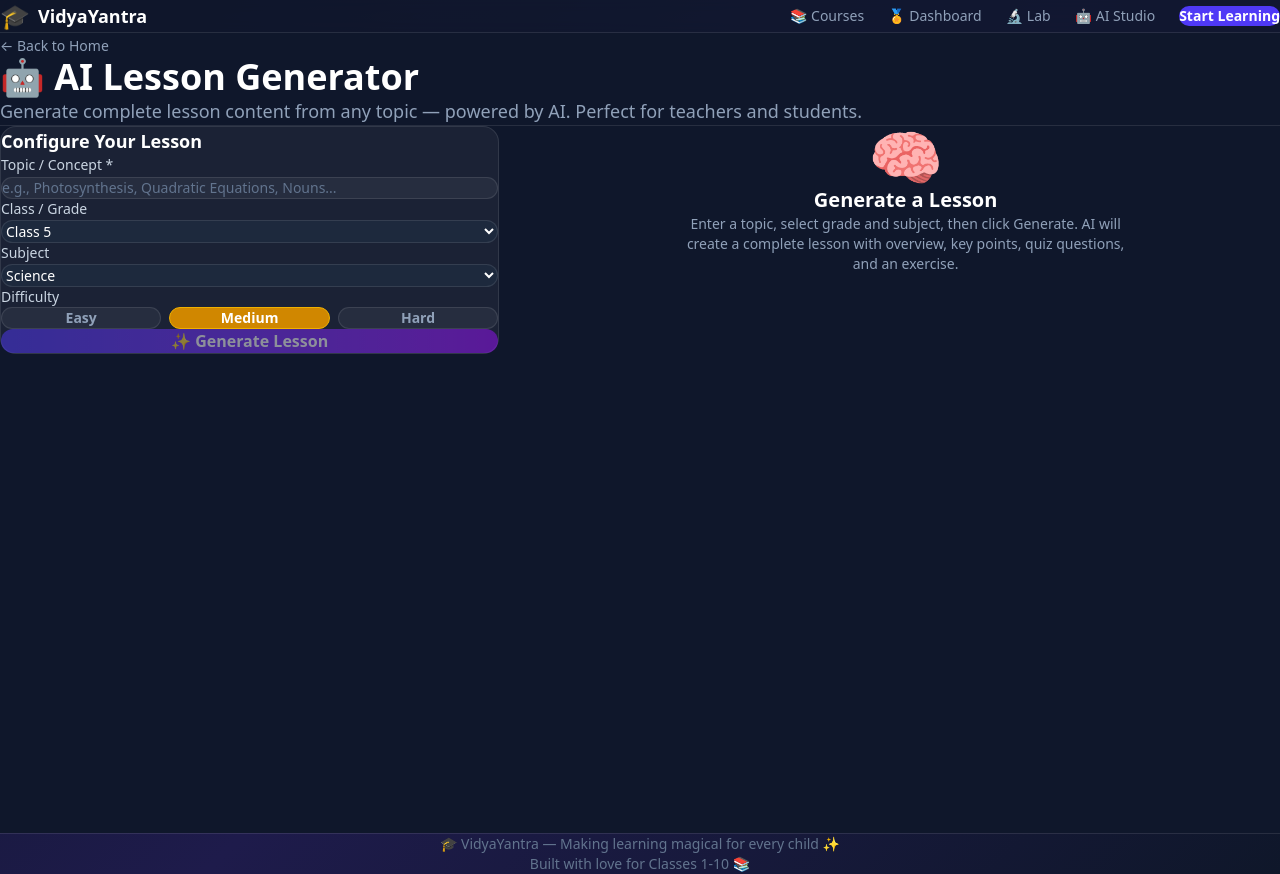
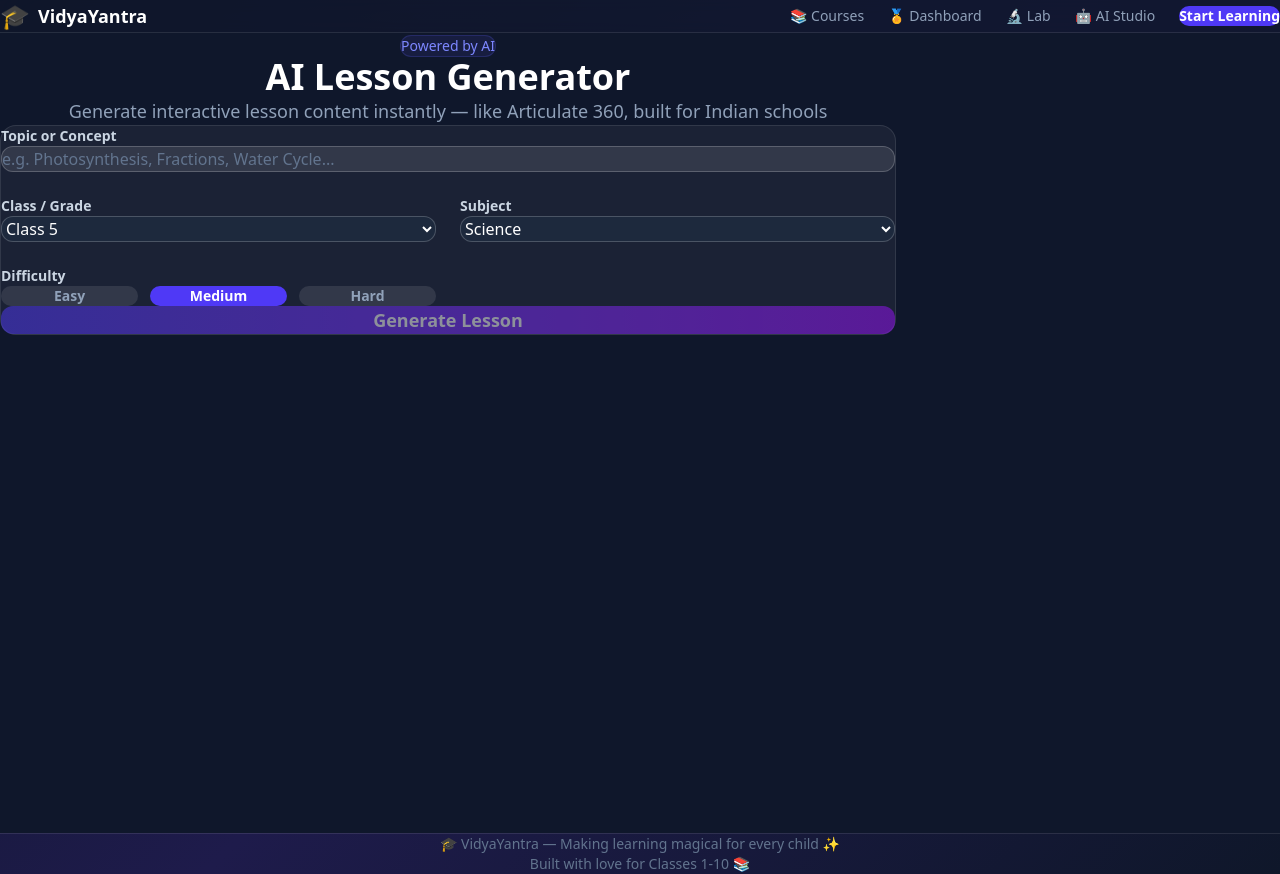
Before and after one commit to ganeshgowri-ASA/VidyaYantra, a Next.js app: page /ai-generate in a window 1280 px wide. Built offline with nearby package versions, Linux system fonts and the light colour scheme.

Commit message:
Fix: AI Lesson Generator page - clean rewrite for Vercel compatibility

```diff
--- a/src/app/ai-generate/page.tsx
+++ b/src/app/ai-generate/page.tsx
@@ -1,16 +1,5 @@
 'use client'
 import { useState } from 'react'
-import Link from 'next/link'
-
-interface GeneratedLesson {
-  overview: string
-  keyPoints: string[]
-  quiz: { question: string; options: string[]; correct: number; explanation: string }[]
-  exercise: { title: string; instructions: string; hints: string[] }
-}
-
-const subjects = ['Mathematics', 'Science', 'English', 'Hindi', 'EVS', 'Social Studies', 'Computer Science']
-const difficulties = ['Easy', 'Medium', 'Hard']
 
 export default function AiGeneratePage() {
   const [topic, setTopic] = useState('')
@@ -18,258 +7,188 @@ export default function AiGeneratePage() {
   const [subject, setSubject] = useState('Science')
   const [difficulty, setDifficulty] = useState('Medium')
   const [loading, setLoading] = useState(false)
-  const [result, setResult] = useState<GeneratedLesson | null>(null)
+  const [result, setResult] = useState(null as any)
   const [copied, setCopied] = useState(false)
+
+  const subjects = ['Mathematics', 'Science', 'English', 'Hindi', 'EVS', 'Social Studies', 'Computer']
 
   const handleGenerate = async () => {
     if (!topic.trim()) return
     setLoading(true)
     setResult(null)
-
     try {
-      const res = await fetch('/api/ai-tutor', {
+      const r = await fetch('/api/ai-tutor', {
         method: 'POST',
         headers: { 'Content-Type': 'application/json' },
-        body: JSON.stringify({ generate: true, topic: topic.trim(), grade, subject, difficulty }),
+        body: JSON.stringify({ generate: true, topic, grade, subject, difficulty })
       })
-      const data = await res.json()
-      if (data.lesson) {
-        setResult(data.lesson)
-      } else {
-        // Fallback demo content
-        setResult({
-          overview: `This lesson covers ${topic} for Class ${grade} ${subject} at ${difficulty} difficulty. Students will learn the fundamental concepts, practice with interactive exercises, and test their understanding through quizzes.`,
-          keyPoints: [
-            `Understanding the basics of ${topic}`,
-            `Key formulas and definitions related to ${topic}`,
-            `Real-world applications of ${topic}`,
-            `Common mistakes to avoid when studying ${topic}`,
-            `Practice problems and solved examples`,
-          ],
-          quiz: [
-            { question: `What is the most important concept in ${topic}?`, options: ['Concept A', 'Concept B', 'Concept C', 'Concept D'], correct: 0, explanation: `Concept A is fundamental to understanding ${topic} at the Class ${grade} level.` },
-            { question: `Which of these is related to ${topic}?`, options: ['Option 1', 'Option 2', 'Option 3', 'Option 4'], correct: 1, explanation: `Option 2 directly relates to ${topic} as studied in ${subject}.` },
-            { question: `In ${topic}, what comes first?`, options: ['Step 1', 'Step 2', 'Step 3', 'Step 4'], correct: 0, explanation: `Step 1 is always the starting point when working with ${topic}.` },
-          ],
-          exercise: {
-            title: `Practice: ${topic}`,
-            instructions: `Apply what you learned about ${topic}. Solve the following problems step by step. Show your working for each answer.`,
-            hints: [
-              `Start by recalling the key definition of ${topic}`,
-              `Use the formula or method taught in the lesson`,
-              `Check your answer by substituting back`,
-            ],
-          },
-        })
+      const data = await r.json()
+      setResult(data)
+    } catch (e) {
+      setResult({ error: 'Failed to generate. Please try again.' })
     }
-    } catch {
-      setResult({
-        overview: `This lesson covers ${topic} for Class ${grade} ${subject}. Explore the key concepts and test your understanding.`,
-        keyPoints: [`Core concepts of ${topic}`, `Important definitions`, `Practice applications`, `Key formulas`, `Common examples`],
-        quiz: [
-          { question: `What is ${topic}?`, options: ['Definition A', 'Definition B', 'Definition C', 'Definition D'], correct: 0, explanation: 'This is the standard definition.' },
-        ],
-        exercise: { title: `${topic} Practice`, instructions: 'Solve the problems using concepts from this lesson.', hints: ['Review the key points', 'Apply step by step'] },
-      })
-    }
-
     setLoading(false)
   }
 
-  const handleExport = () => {
-    if (!result) return
-    const json = JSON.stringify({ topic, grade, subject, difficulty, lesson: result }, null, 2)
-    navigator.clipboard.writeText(json)
+  const handleCopy = () => {
+    navigator.clipboard.writeText(JSON.stringify(result, null, 2))
     setCopied(true)
     setTimeout(() => setCopied(false), 2000)
   }
 
   return (
-    <main className="min-h-screen bg-slate-900">
-      <div className="max-w-7xl mx-auto px-4 sm:px-6 lg:px-8 py-8">
-        {/* Header */}
-        <div className="pt-4 pb-8 border-b border-white/10 mb-8">
-          <Link href="/" className="text-slate-400 hover:text-white text-sm mb-4 inline-flex items-center gap-1 transition-colors">
-            ← Back to Home
-          </Link>
-          <h1 className="text-3xl md:text-4xl font-bold text-white mb-2 flex items-center gap-3">
-            🤖 AI Lesson Generator
-          </h1>
-          <p className="text-slate-400 text-lg">Generate complete lesson content from any topic — powered by AI. Perfect for teachers and students.</p>
+    <main className="min-h-screen bg-slate-900 text-white">
+      <div className="max-w-4xl mx-auto px-6 py-12">
+        <div className="mb-10 text-center">
+          <div className="inline-flex items-center gap-2 bg-indigo-500/10 border border-indigo-500/20 rounded-full px-4 py-2 text-indigo-400 text-sm mb-6">
+            Powered by AI
+          </div>
+          <h1 className="text-4xl font-extrabold mb-3">AI Lesson Generator</h1>
+          <p className="text-slate-400 text-lg">Generate interactive lesson content instantly — like Articulate 360, built for Indian schools</p>
         </div>
 
-        <div className="flex flex-col lg:flex-row gap-8">
-          {/* Form Section */}
-          <div className="lg:w-[40%]">
-            <div className="bg-white/5 border border-white/10 rounded-2xl p-6 lg:sticky lg:top-24 space-y-5">
-              <h2 className="text-white font-semibold text-lg mb-2">Configure Your Lesson</h2>
-
-              {/* Topic Input */}
-              <div>
-                <label className="text-slate-300 text-sm font-medium mb-2 block">Topic / Concept *</label>
+        <div className="bg-white/5 border border-white/10 rounded-2xl p-8 mb-8">
+          <div className="grid md:grid-cols-2 gap-6 mb-6">
+            <div className="md:col-span-2">
+              <label className="block text-sm font-semibold text-slate-300 mb-2">Topic or Concept</label>
               <input
-                  type="text"
-                  placeholder="e.g., Photosynthesis, Quadratic Equations, Nouns..."
                 value={topic}
                 onChange={e => setTopic(e.target.value)}
-                  className="w-full bg-white/5 border border-white/10 text-white placeholder-slate-500 rounded-xl px-4 py-3 text-sm focus:outline-none focus:border-indigo-500 focus:ring-1 focus:ring-indigo-500/50 transition-all"
+                placeholder="e.g. Photosynthesis, Fractions, Water Cycle..."
+                className="w-full bg-white/10 border border-white/20 rounded-xl px-4 py-3 text-white placeholder-slate-500 focus:outline-none focus:border-indigo-500 text-base"
               />
             </div>
-
-              {/* Grade Select */}
             <div>
-                <label className="text-slate-300 text-sm font-medium mb-2 block">Class / Grade</label>
+              <label className="block text-sm font-semibold text-slate-300 mb-2">Class / Grade</label>
               <select
                 value={grade}
                 onChange={e => setGrade(e.target.value)}
-                  className="w-full bg-slate-800 border border-white/10 text-white rounded-xl px-4 py-3 text-sm focus:outline-none focus:border-indigo-500 transition-all"
+                className="w-full bg-slate-800 border border-white/20 rounded-xl px-4 py-3 text-white focus:outline-none focus:border-indigo-500"
               >
-                  {Array.from({ length: 10 }, (_, i) => (
-                    <option key={i + 1} value={String(i + 1)}>Class {i + 1}</option>
+                {[1,2,3,4,5,6,7,8,9,10].map(g => (
+                  <option key={g} value={String(g)}>Class {g}</option>
                 ))}
               </select>
             </div>
-
-              {/* Subject Select */}
             <div>
-                <label className="text-slate-300 text-sm font-medium mb-2 block">Subject</label>
+              <label className="block text-sm font-semibold text-slate-300 mb-2">Subject</label>
               <select
                 value={subject}
                 onChange={e => setSubject(e.target.value)}
-                  className="w-full bg-slate-800 border border-white/10 text-white rounded-xl px-4 py-3 text-sm focus:outline-none focus:border-indigo-500 transition-all"
+                className="w-full bg-slate-800 border border-white/20 rounded-xl px-4 py-3 text-white focus:outline-none focus:border-indigo-500"
               >
-                  {subjects.map(s => (
-                    <option key={s} value={s}>{s}</option>
-                  ))}
+                {subjects.map(s => <option key={s} value={s}>{s}</option>)}
               </select>
             </div>
-
-              {/* Difficulty */}
             <div>
-                <label className="text-slate-300 text-sm font-medium mb-2 block">Difficulty</label>
-                <div className="flex gap-2">
-                  {difficulties.map(d => (
+              <label className="block text-sm font-semibold text-slate-300 mb-2">Difficulty</label>
+              <div className="flex gap-3">
+                {['Easy', 'Medium', 'Hard'].map(d => (
                   <button
                     key={d}
                     onClick={() => setDifficulty(d)}
-                      className={`flex-1 py-2.5 rounded-xl text-sm font-semibold transition-all border ${
-                        difficulty === d
-                          ? d === 'Easy' ? 'bg-green-600 border-green-500 text-white'
-                            : d === 'Medium' ? 'bg-yellow-600 border-yellow-500 text-white'
-                            : 'bg-red-600 border-red-500 text-white'
-                          : 'bg-white/5 border-white/10 text-slate-400 hover:bg-white/10'
-                      }`}
+                    className={`flex-1 py-3 rounded-xl font-semibold text-sm transition-all ${difficulty === d ? 'bg-indigo-600 text-white' : 'bg-white/10 text-slate-400 hover:bg-white/20'}`}
                   >
                     {d}
                   </button>
                 ))}
               </div>
             </div>
-
-              {/* Generate Button */}
+          </div>
           <button
             onClick={handleGenerate}
-                disabled={!topic.trim() || loading}
-                className="w-full py-3.5 bg-gradient-to-r from-indigo-600 to-purple-600 hover:from-indigo-500 hover:to-purple-500 disabled:opacity-50 disabled:cursor-not-allowed text-white font-bold rounded-xl text-base transition-all hover:shadow-lg hover:shadow-indigo-500/25"
+            disabled={loading || !topic.trim()}
+            className="w-full py-4 bg-gradient-to-r from-indigo-600 to-purple-600 hover:from-indigo-500 hover:to-purple-500 disabled:opacity-50 disabled:cursor-not-allowed text-white font-bold text-lg rounded-xl transition-all"
           >
-                {loading ? '⏳ Generating...' : '✨ Generate Lesson'}
+            {loading ? 'Generating Lesson...' : 'Generate Lesson'}
           </button>
         </div>
+
+        {loading && (
+          <div className="bg-white/5 border border-white/10 rounded-2xl p-8 animate-pulse">
+            <div className="h-4 bg-white/10 rounded mb-4 w-1/3" />
+            <div className="h-4 bg-white/10 rounded mb-3 w-full" />
+            <div className="h-4 bg-white/10 rounded mb-3 w-4/5" />
+            <div className="h-4 bg-white/10 rounded w-2/3" />
           </div>
+        )}
 
-          {/* Output Section */}
-          <div className="lg:w-[60%]">
-            {loading && (
-              <div className="space-y-4 animate-pulse">
-                {[1, 2, 3, 4].map(i => (
-                  <div key={i} className="bg-white/5 border border-white/10 rounded-2xl p-6">
-                    <div className="h-5 bg-white/10 rounded w-1/3 mb-4" />
-                    <div className="space-y-2">
-                      <div className="h-3 bg-white/10 rounded w-full" />
-                      <div className="h-3 bg-white/10 rounded w-4/5" />
-                      <div className="h-3 bg-white/10 rounded w-2/3" />
+        {result && !result.error && (
+          <div className="space-y-6">
+            <div className="flex items-center justify-between">
+              <h2 className="text-xl font-bold">Generated Lesson</h2>
+              <button
+                onClick={handleCopy}
+                className="px-4 py-2 bg-white/10 hover:bg-white/20 rounded-xl text-sm font-semibold transition-all"
+              >
+                {copied ? 'Copied!' : 'Copy JSON'}
+              </button>
+            </div>
+            {result.overview && (
+              <div className="bg-white/5 border border-white/10 rounded-2xl p-6">
+                <h3 className="font-bold text-indigo-400 mb-3">Overview</h3>
+                <p className="text-slate-300 leading-relaxed">{result.overview}</p>
+              </div>
+            )}
+            {result.keyPoints && (
+              <div className="bg-white/5 border border-white/10 rounded-2xl p-6">
+                <h3 className="font-bold text-green-400 mb-3">Key Points</h3>
+                <ul className="space-y-2">
+                  {result.keyPoints.map((kp: string, i: number) => (
+                    <li key={i} className="flex items-start gap-2 text-slate-300">
+                      <span className="text-green-400 mt-1">•</span>{kp}
+                    </li>
+                  ))}
+                </ul>
+              </div>
+            )}
+            {result.quiz && (
+              <div className="bg-white/5 border border-white/10 rounded-2xl p-6">
+                <h3 className="font-bold text-yellow-400 mb-4">Quiz Questions</h3>
+                <div className="space-y-4">
+                  {result.quiz.map((q: any, i: number) => (
+                    <div key={i} className="bg-white/5 rounded-xl p-4">
+                      <p className="font-semibold text-white mb-2">Q{i+1}. {q.question}</p>
+                      <div className="grid grid-cols-2 gap-2">
+                        {q.options.map((opt: string, j: number) => (
+                          <div key={j} className={`px-3 py-2 rounded-lg text-sm ${j === q.correct ? 'bg-green-500/20 text-green-300 border border-green-500/30' : 'bg-white/5 text-slate-400'}`}>
+                            {String.fromCharCode(65+j)}. {opt}
+                          </div>
+                        ))}
                       </div>
                     </div>
                   ))}
                 </div>
+              </div>
             )}
-
-            {!loading && !result && (
-              <div className="flex flex-col items-center justify-center py-20 text-center">
-                <div className="text-6xl mb-4">🧠</div>
-                <h3 className="text-white font-bold text-xl mb-2">Generate a Lesson</h3>
-                <p className="text-slate-400 text-sm max-w-md">Enter a topic, select grade and subject, then click Generate. AI will create a complete lesson with overview, key points, quiz questions, and an exercise.</p>
+            {result.exercise && (
+              <div className="bg-white/5 border border-white/10 rounded-2xl p-6">
+                <h3 className="font-bold text-purple-400 mb-3">Exercise: {result.exercise.title}</h3>
+                <p className="text-slate-300 mb-3">{result.exercise.instructions}</p>
+                {result.exercise.hints && (
+                  <ul className="space-y-1">
+                    {result.exercise.hints.map((h: string, i: number) => (
+                      <li key={i} className="text-yellow-300/70 text-sm">Hint {i+1}: {h}</li>
+                    ))}
+                  </ul>
+                )}
+              </div>
+            )}
           </div>
         )}
 
-            {result && !loading && (
-              <div className="space-y-6 animate-fade-in">
-                {/* Export Button */}
-                <div className="flex justify-end">
-                  <button
-                    onClick={handleExport}
-                    className="flex items-center gap-2 bg-white/5 border border-white/10 hover:bg-white/10 text-white text-sm font-semibold px-4 py-2 rounded-xl transition-all"
-                  >
-                    {copied ? '✅ Copied!' : '📋 Export JSON'}
-                  </button>
-                </div>
-
-                {/* Overview */}
-                <div className="bg-white/5 border border-white/10 rounded-2xl p-6">
-                  <h3 className="text-white font-semibold text-lg mb-3 flex items-center gap-2">📝 Overview</h3>
-                  <p className="text-slate-300 text-sm leading-relaxed">{result.overview}</p>
-                </div>
-
-                {/* Key Points */}
-                <div className="bg-white/5 border border-white/10 rounded-2xl p-6">
-                  <h3 className="text-white font-semibold text-lg mb-3 flex items-center gap-2">🎯 5 Key Points</h3>
-                  <ul className="space-y-3">
-                    {result.keyPoints.map((kp, i) => (
-                      <li key={i} className="flex items-start gap-3 text-slate-300 text-sm">
-                        <span className="w-6 h-6 rounded-full bg-indigo-500/20 text-indigo-400 flex items-center justify-center text-xs font-bold flex-shrink-0">{i + 1}</span>
-                        <span className="leading-relaxed">{kp}</span>
-                      </li>
-                    ))}
-                  </ul>
-                </div>
-
-                {/* Quiz */}
-                <div className="bg-gradient-to-br from-yellow-900/20 to-orange-900/20 border border-yellow-500/20 rounded-2xl p-6">
-                  <h3 className="text-white font-semibold text-lg mb-4 flex items-center gap-2">🧠 3 Quiz Questions</h3>
-                  <div className="space-y-5">
-                    {result.quiz.map((q, i) => (
-                      <div key={i} className="bg-white/5 rounded-xl p-4 border border-white/10">
-                        <p className="text-white font-medium text-sm mb-3">Q{i + 1}. {q.question}</p>
-                        <div className="grid grid-cols-2 gap-2 mb-3">
-                          {q.options.map((opt, oi) => (
-                            <div key={oi} className={`px-3 py-2 rounded-lg text-xs ${oi === q.correct ? 'bg-green-500/20 text-green-300 border border-green-500/30' : 'bg-white/5 text-slate-400 border border-white/10'}`}>
-                              {String.fromCharCode(65 + oi)}. {opt}
-                            </div>
-                          ))}
-                        </div>
-                        <p className="text-slate-500 text-xs">💡 {q.explanation}</p>
-                      </div>
-                    ))}
-                  </div>
-                </div>
-
-                {/* Exercise */}
-                <div className="bg-gradient-to-br from-green-900/20 to-emerald-900/20 border border-green-500/20 rounded-2xl p-6">
-                  <h3 className="text-white font-semibold text-lg mb-3 flex items-center gap-2">💻 Exercise: {result.exercise.title}</h3>
-                  <p className="text-slate-300 text-sm mb-4 leading-relaxed">{result.exercise.instructions}</p>
-                  <div className="space-y-2">
-                    {result.exercise.hints.map((h, i) => (
-                      <div key={i} className="flex items-start gap-2 text-yellow-300/70 text-xs">
-                        <span>💡</span>
-                        <span>{h}</span>
-                      </div>
-                    ))}
-                  </div>
-                </div>
+        {result && result.error && (
+          <div className="bg-red-500/10 border border-red-500/30 rounded-2xl p-6 text-red-300">
+            {result.error}
           </div>
         )}
+
+        {result && result.reply && (
+          <div className="bg-white/5 border border-white/10 rounded-2xl p-6">
+            <h3 className="font-bold text-indigo-400 mb-3">Generated Content</h3>
+            <p className="text-slate-300 whitespace-pre-wrap">{result.reply}</p>
           </div>
-        </div>
+        )}
       </div>
     </main>
   )
```
Lines whose indentation alone changed are shown as unchanged.
